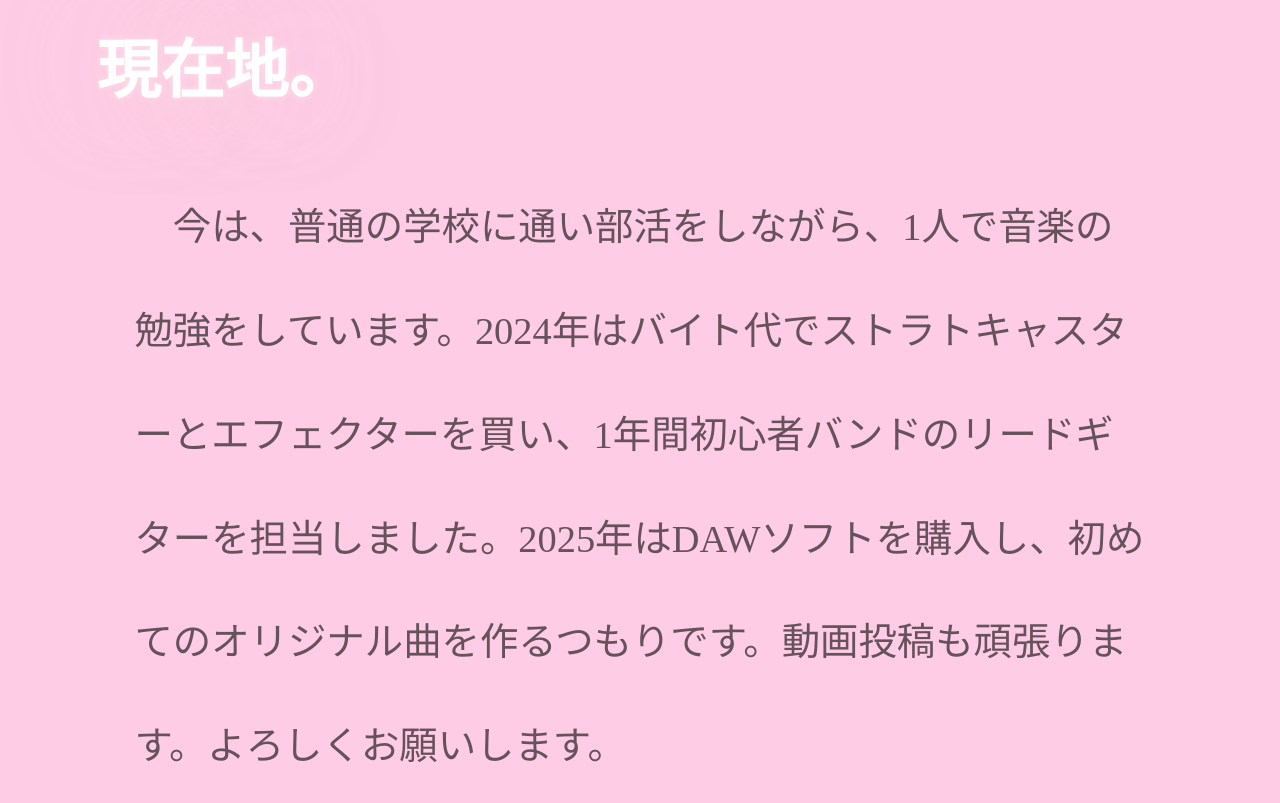
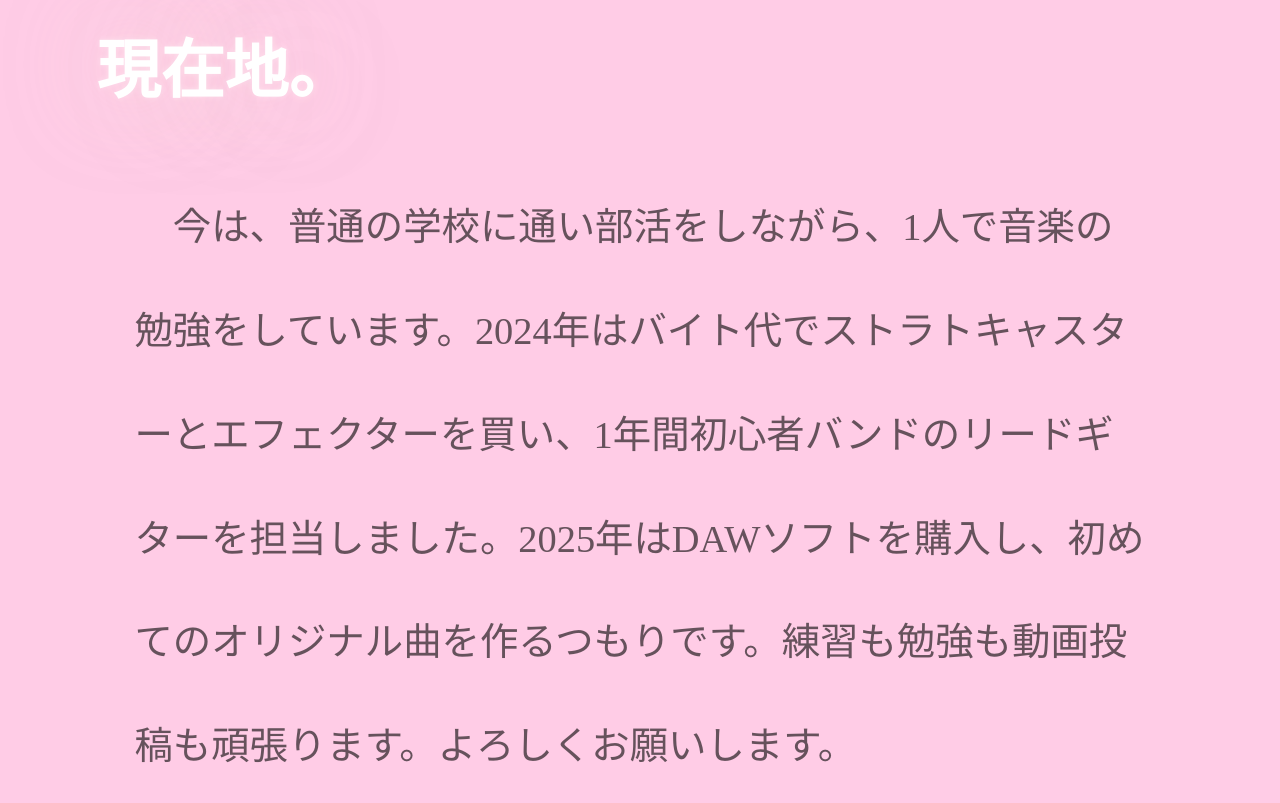
Before and after one commit to tmg1111/website, a plain HTML site: page index.html in a window 1280 px wide. Shown: the part 2677-3480 px from the top of the page. Drawn offline with Linux system fonts and the light colour scheme.

Commit message:
Add files via upload

```diff
--- a/index.html
+++ b/index.html
@@ -30,7 +30,7 @@
                     <div class="text">　私の夢は、キラキラかっこいいパフォーマンスをできるアーティストになって、人に夢と希望を与えることです。音楽の才能はありませんが、頑張り続けたらなんでもできるって証明したいです。私の道のりが誰かにとってのキラキラかっこいいになって、私も僕も頑張ろうって思ってもらえたら嬉しいなと思います。</div>
                     <br>
                 <div class="item"><p>現在地。</p></div>
-                    <div class="text">　今は、普通の学校に通い部活をしながら、1人で音楽の勉強をしています。2024年はバイト代でストラトキャスターとエフェクターを買い、1年間初心者バンドのリードギターを担当しました。2025年はDAWソフトを購入し、初めてのオリジナル曲を作るつもりです。動画投稿も頑張ります。よろしくお願いします。</div>
+                    <div class="text">　今は、普通の学校に通い部活をしながら、1人で音楽の勉強をしています。2024年はバイト代でストラトキャスターとエフェクターを買い、1年間初心者バンドのリードギターを担当しました。2025年はDAWソフトを購入し、初めてのオリジナル曲を作るつもりです。練習も勉強も動画投稿も頑張ります。よろしくお願いします。</div>
                     <br>
             </div>
 
```
